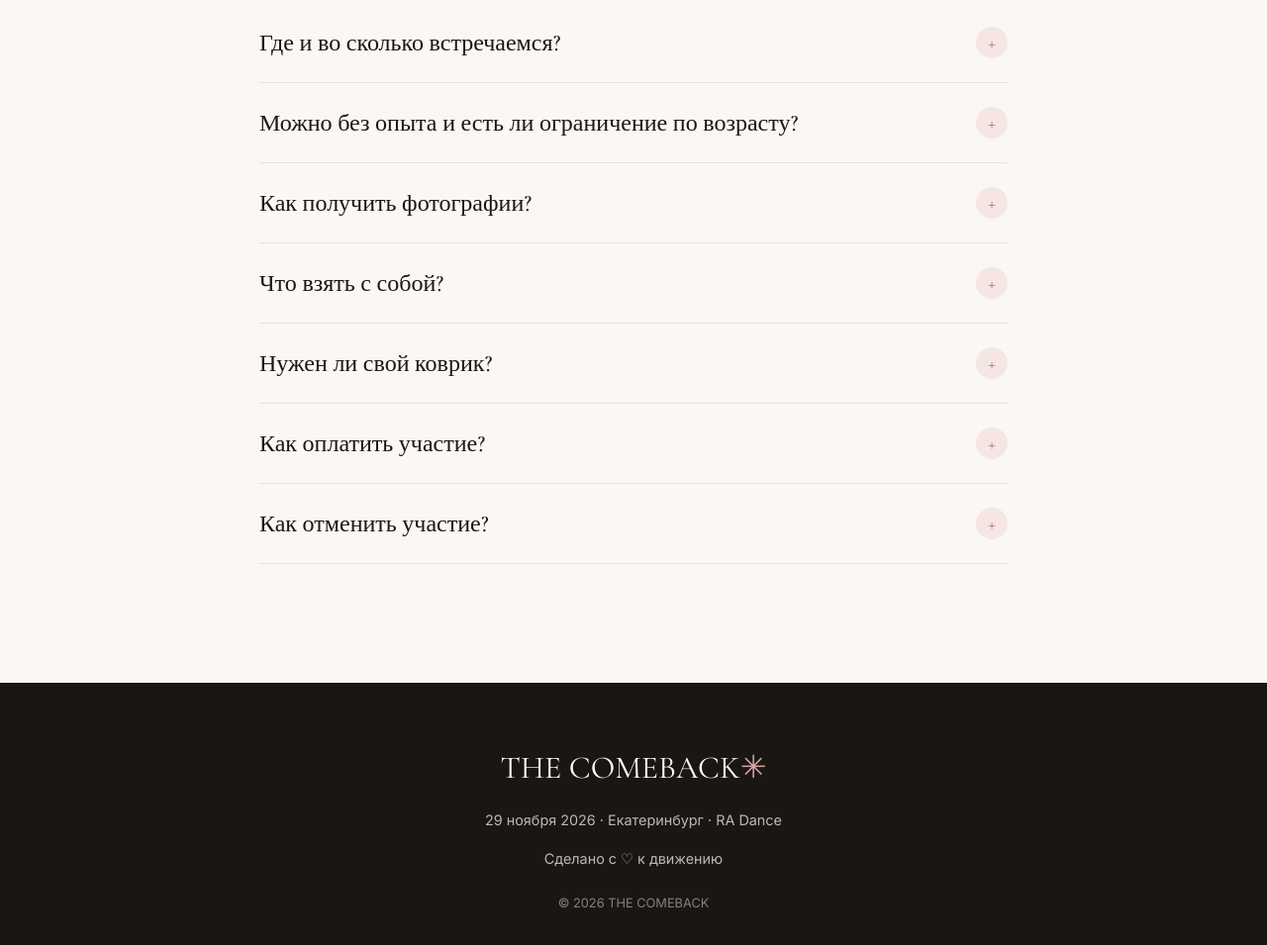
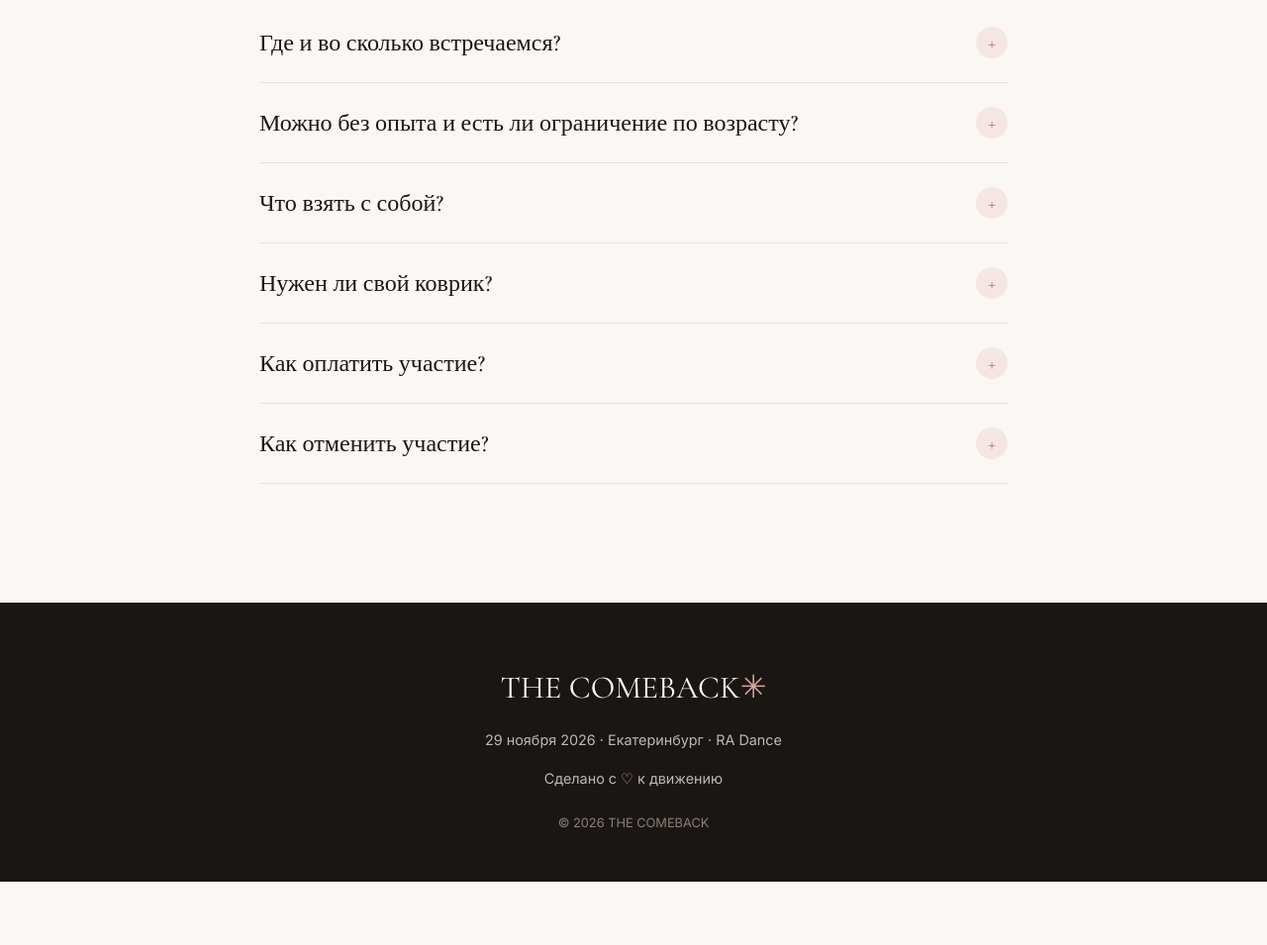
Before and after one commit to thecomeback2026/comeback2026, a plain HTML site: page index.html in a window 1280 px wide. Shown: the part 7827-8782 px from the top of the page at 99% size. After the commit the page ends 8718 px from the top, so only its background shows below. Drawn offline with nearby package versions, Linux system fonts and the light colour scheme.

Commit message:
Update index.html

```diff
--- a/index.html
+++ b/index.html
@@ -1222,10 +1222,6 @@
                     <button class="faq-q">Можно без опыта и есть ли ограничение по возрасту? <span class="faq-icon">+</span></button>
                     <div class="faq-a">Да, новичкам рады! Возрастного ограничения нет. Если идёте с ребёнком, напишите Наталье заранее, чтобы обсудить формат участия.</div>
                 </div>
-                <div class="faq-item reveal reveal-delay-2">
-                    <button class="faq-q">Как получить фотографии? <span class="faq-icon">+</span></button>
-                    <div class="faq-a">Снимаем друг друга на телефоны. Ссылку на диск со снимками отправим в личные сообщения или в чат участников.</div>
-                </div>
                 <div class="faq-item reveal">
                     <button class="faq-q">Что взять с собой? <span class="faq-icon">+</span></button>
                     <div class="faq-a">Удобная спортивная одежда и носки. На площадке есть раздевалка. Дресс-код свободный, но будем рады, если поддержите палитру встречи: белый, розовый, голубой и коричневый, по возможности в светлых оттенках.</div>
```
